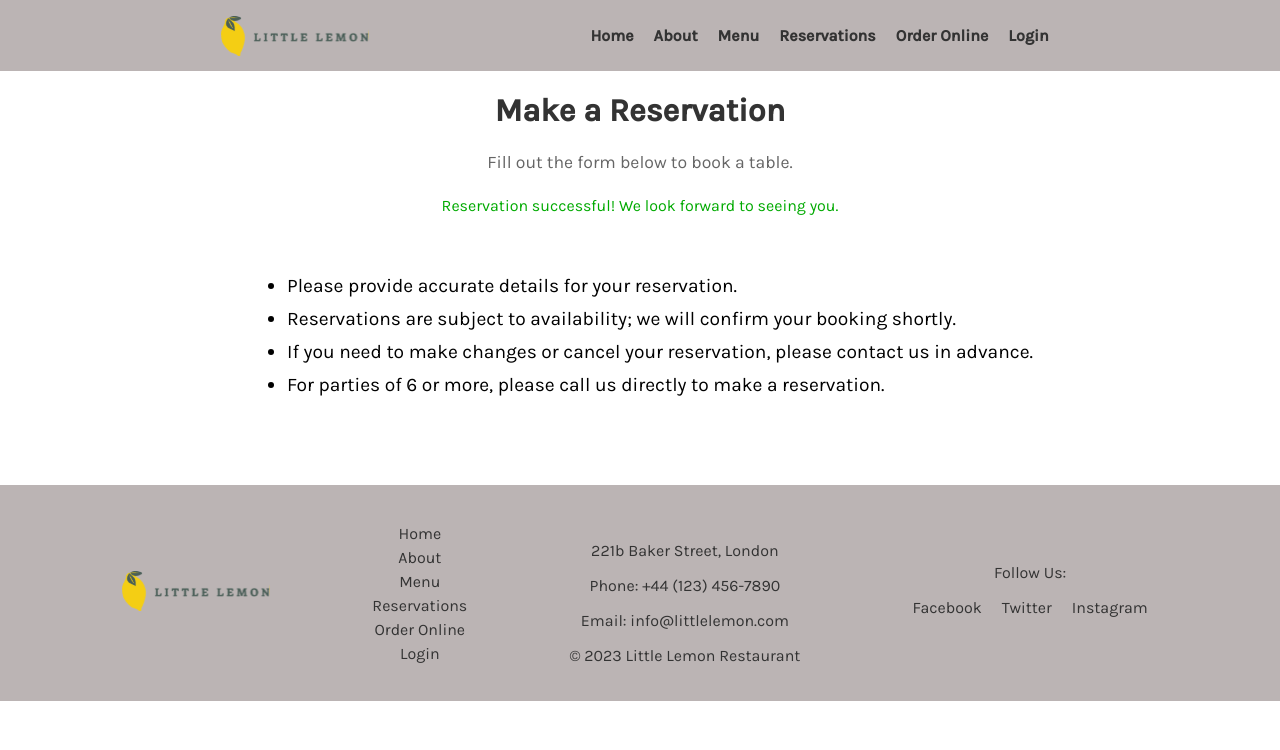
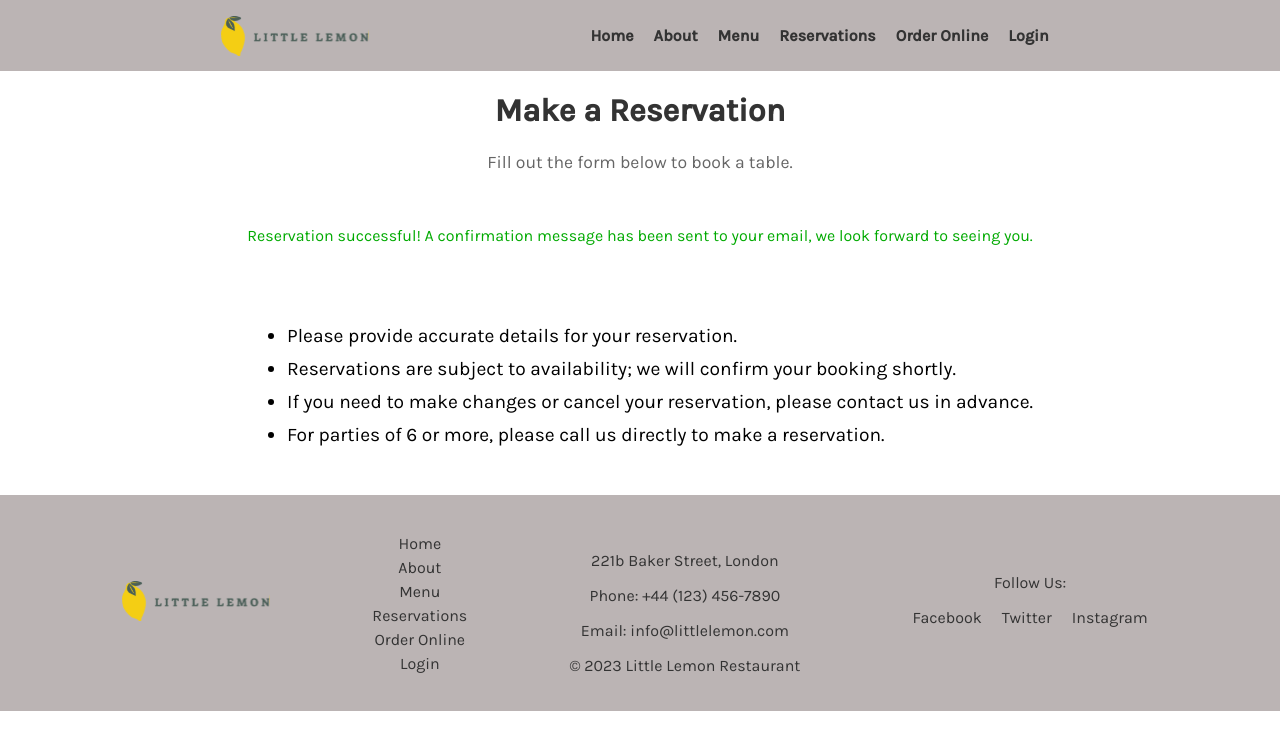
Before and after one commit to Ak-Nobelwolf/Little-Lemon, a React (Create React App) app: page /reservations in a window 1280 px wide. Both pictures are taken after typing "Sample", "Sample", "name@example.com", "5551234", "2020-01-15" into the empty fields and a click on the input "Make Your Reservation". Shown: the top 750 px of the page. Built offline with nearby package versions, Linux system fonts and the light colour scheme.

Commit message:
Modified the code

```diff
--- a/package.json
+++ b/package.json
@@ -6,6 +6,7 @@
     "@testing-library/jest-dom": "^5.17.0",
     "@testing-library/react": "^13.4.0",
     "@testing-library/user-event": "^13.5.0",
+    "axios": "^1.5.0",
     "nth-check": "^2.1.1",
     "react": "^18.2.0",
     "react-dom": "^18.2.0",
--- a/src/App.js
+++ b/src/App.js
@@ -2,7 +2,6 @@
 import './App.css';
 import Nav from './components/sections/Nav';
 import AppRoutes from './components/sections/AppRoutes';
-import Main from './components/sections/Main';
 import Footer from './components/sections/Footer';
 
 function App() {
@@ -10,7 +9,6 @@ function App() {
     <>
       <Nav />
       <AppRoutes />
-      <Main />
       <Footer />
     </>
   );
--- a/src/components/pages/About.js
+++ b/src/components/pages/About.js
@@ -8,20 +8,14 @@ function About() {
       <h1>About Us</h1>
       <p>
         Welcome to Little Lemon Restaurant, where culinary artistry meets warm hospitality. Nestled in the heart of our vibrant city, we've been serving up unforgettable dining experiences since our humble beginnings.
-      </p>
-      <p>
         Our passion for food is at the core of everything we do. We believe in the power of flavors to create lasting memories, and we're dedicated to bringing you the finest in gastronomy. Each dish that leaves our kitchen is a masterpiece, carefully crafted with the freshest ingredients and a dash of creativity.
       </p>
       <p>
         At Little Lemon, we're more than just a restaurant, we're a gathering place for friends and families to celebrate life's moments, both big and small. Our welcoming ambiance and attentive staff are here to ensure your visit is nothing short of exceptional.
-      </p>
-      <p>
         Explore our menu, where you'll find a delightful fusion of traditional and contemporary cuisine. From savory appetizers to decadent desserts, every bite is an exploration of taste and texture. We're proud to offer a diverse selection that caters to all palates.
       </p>
       <p>
         As we grow and evolve, we remain committed to sustainability and community engagement. We source locally whenever possible, supporting our neighboring farmers and artisans. Our dedication to reducing our environmental footprint is an ongoing journey that we're proud to share with you.
-      </p>
-      <p>
         Thank you for choosing Little Lemon Restaurant as your dining destination. We look forward to serving you and creating moments to cherish.
       </p>
       <p>
--- a/src/components/pages/OrderOnline.js
+++ b/src/components/pages/OrderOnline.js
@@ -1,6 +1,6 @@
 // OrderOnline.js
 import React from 'react';
-import { Link } from 'react-router-dom'; // Import Link from React Router
+import { Link } from 'react-router-dom';
 import '../../styles/pages/OrderOnline.css';
 
 function OrderOnline() {
--- a/src/components/pages/Reservations.js
+++ b/src/components/pages/Reservations.js
@@ -1,6 +1,6 @@
 // Reservations.js
 import React from 'react';
-import BookingForm from '../sections/BookingForm';
+import Main from '../sections/Main';
 import '../../styles/pages/Reservations.css';
 
 function Reservations() {
@@ -8,7 +8,7 @@ function Reservations() {
     <div >
       <h1 className="reservation-title">Make a Reservation</h1>
       <p className="reservation-description">Fill out the form below to book a table.</p>
-        <BookingForm />
+        <Main />
         <div className="important-notes">
           <ul>
             <li>Please provide accurate details for your reservation.</li>
--- a/src/components/sections/BookingForm.js
+++ b/src/components/sections/BookingForm.js
@@ -2,7 +2,7 @@
 import React, { useState } from 'react';
 import '../../styles/sections/BookingForm.css';
 
-function BookingForm() {
+function BookingForm({ availableTimes, dispatch }) {
   const [date, setDate] = useState('');
   const [time, setTime] = useState('17:00');
   const [guests, setGuests] = useState(1);
@@ -13,10 +13,6 @@ function BookingForm() {
   const [phone, setPhone] = useState('');
   const [submitted, setSubmitted] = useState(false); // Track form submission
 
-  const [availableTimes] = useState([
-    '17:00', '18:00', '19:00', '20:00', '21:00', '22:00'
-  ]);
-
   const handleSubmit = (e) => {
     e.preventDefault();
     // Handle form submission logic here (you can perform API calls, validations, etc.)
@@ -25,11 +21,20 @@ function BookingForm() {
     setSubmitted(true);
   };
 
+  const handleDateChange = (e) => {
+    const newDate = e.target.value;
+    setDate(newDate);
+
+    // Dispatch the state change with the new date
+    dispatch({ type: 'UPDATE_TIMES', date: newDate });
+  };
+
   return (
     <div className="booking-container">
       {submitted ? (
         <div className="success-message">
-          Reservation successful! We look forward to seeing you.
+          Reservation successful! A confirmation message has been sent to your email,
+          we look forward to seeing you.
         </div>
       ) : (
         <form className="booking-form" onSubmit={handleSubmit}>
@@ -75,7 +80,7 @@ function BookingForm() {
             type="date"
             id="res-date"
             value={date}
-            onChange={(e) => setDate(e.target.value)}
+            onChange={handleDateChange}
             required
           />
 
--- a/src/components/sections/LoginForm.js
+++ b/src/components/sections/LoginForm.js
@@ -1,6 +1,6 @@
 // Login.js
 import React, { useState } from 'react';
-import '../../styles/sections/LoginForm.css'; // Import your CSS file
+import '../../styles/sections/LoginForm.css';
 
 function Login() {
   const [username, setUsername] = useState('');
@@ -17,7 +17,7 @@ function Login() {
       return;
     }
 
-    // Add your login logic here (for demonstration, we'll just set isLoggedIn to true)
+    // Add login logic here (for demonstration, we'll just set isLoggedIn to true)
     setIsLoggedIn(true);
   };
 
--- a/src/components/sections/Main.js
+++ b/src/components/sections/Main.js
@@ -1,10 +1,50 @@
 // Main.js
-import React from 'react';
+import React, {useReducer } from 'react';
+import BookingForm from '../sections/BookingForm';
 
 function Main() {
+  // Define a reducer function to handle state changes
+  const reducer = (state, action) => {
+    switch (action.type) {
+      case 'UPDATE_TIMES':
+        // You can customize this logic to return available times based on the selected date
+        // For example, you can fetch available times from an API based on the date.
+        const { date } = action;
+        return getAvailableTimesForDate(date);
+      default:
+        return state;
+    }
+  };
+
+  // Define a function to initialize availableTimes
+  const initializeTimes = () => {
+    return [
+      '17:00', '18:00', '19:00', '20:00', '21:00', '22:00'
+    ];
+  };
+
+  // Function to get available times based on the selected date (you can customize this)
+  const getAvailableTimesForDate = (date) => {
+    // Example: Return different times based on date (customize as needed)
+    if (date === '2023-09-05') {
+      return ['18:00', '19:00', '20:00'];
+    } else if (date === '2023-09-06') {
+      return ['17:00', '20:00', '21:00'];
+    } else {
+      // Return default times for other dates
+      return initializeTimes();
+    }
+  };
+
+  // Use useReducer to manage availableTimes state
+  const [availableTimes, dispatch] = useReducer(reducer, [], initializeTimes);
+
   return (
     <main>
-      {/* Content for the Main */}
+      <div>
+        {/* Pass the dispatch function down to the BookingForm component */}
+        <BookingForm availableTimes={availableTimes} dispatch={dispatch} />
+      </div>
     </main>
   );
 }
--- a/src/styles/pages/About.css
+++ b/src/styles/pages/About.css
@@ -1,6 +1,6 @@
 /* About.css */
 .about {
-    max-width: 800px;
+    max-width: 70%;
     margin: 0 auto;
     padding: 20px;
     font-family: Arial, sans-serif;
--- a/src/styles/sections/LoginForm.css
+++ b/src/styles/sections/LoginForm.css
@@ -3,6 +3,7 @@
     width: 285px;
     margin-left:auto;
     margin-right:auto;
+    margin-bottom: 20px;
     padding: 20px;
     background-color: #f5f5f5;
     border-radius: 5px;
```
Also changed, not shown: 1 other file (tests, documents, lock files or other folders).
